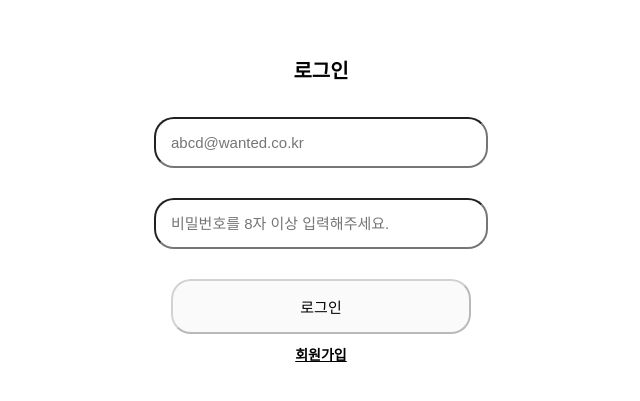
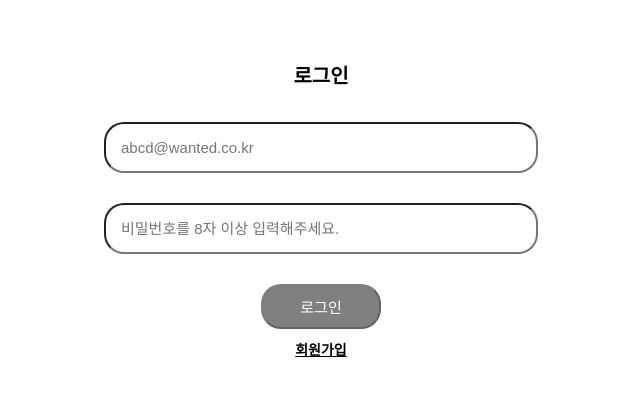
Before and after one commit to ws8313/wanted-pre-onboarding-frontend, a React (Create React App) app: page /signin in a window 1280 px wide. Shown: the part 205-606 px from the top of the page, without its empty margins (319-959 px from the left). Built offline with nearby package versions, Linux system fonts and the light colour scheme.

Commit message:
style: width, 버튼 스타일 변경

```diff
--- a/src/components/SignForm/SignForm.js
+++ b/src/components/SignForm/SignForm.js
@@ -165,7 +165,7 @@
 
 const Wrapper = styled.div`
   width: 100%;
-  max-width: 300px;
+  max-width: 400px;
   display: flex;
   flex-direction: column;
   justify-content: center;
@@ -195,16 +195,18 @@
 `;
 
 const SignFormButton = styled.button`
-  width: 100%;
-  padding: 15px;
+  width: 30%;
+  padding: 10px;
   border-radius: 20px;
   margin: 20px 0 10px 0;
   font-size: 15px;
   text-align: center;
-  color: black;
+  color: white;
+  background-color: black;
   cursor: pointer;
 
   &:disabled {
+    background-color: gray;
     cursor: default;
   }
 `;
```
